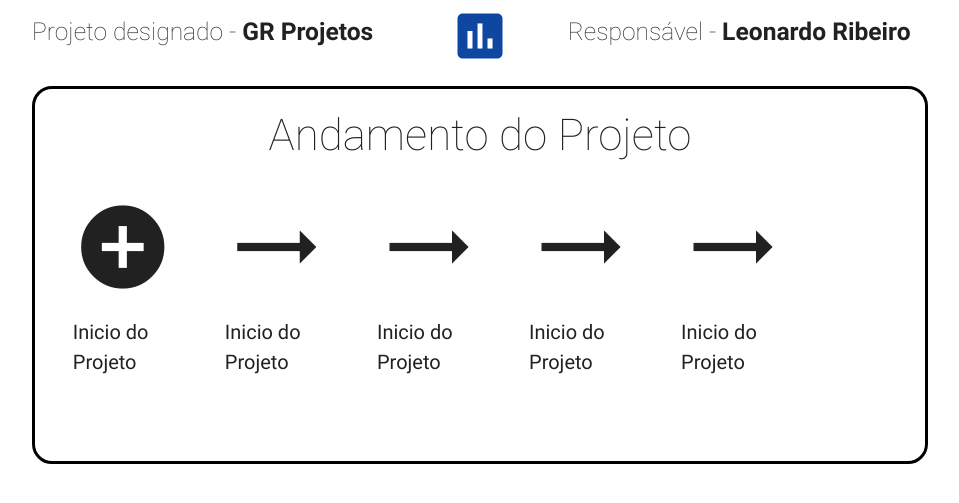
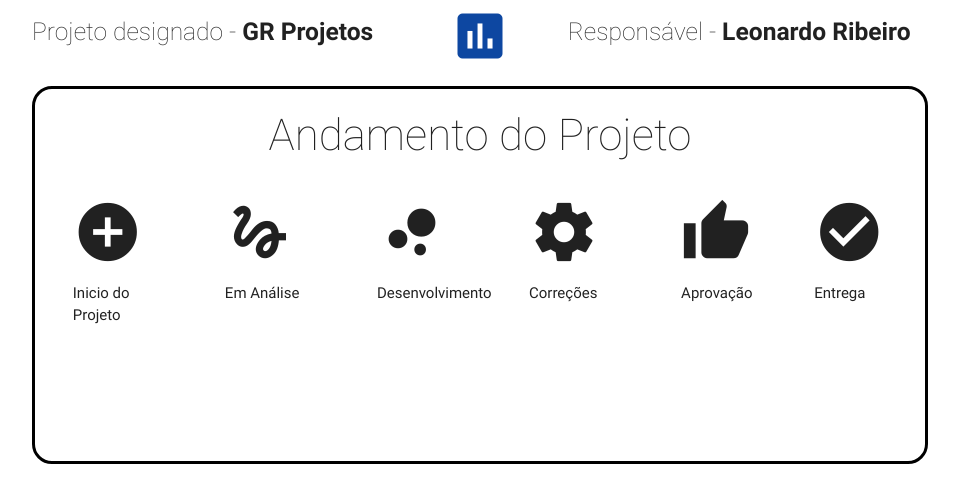
Before and after one commit to leolegends/gr_projetos, a PHP site: page / in a window 1280 px wide. Shown: the part 140-643 px from the top of the page, without its empty margins (160-1119 px from the left). Run offline with PHP 8.4, Linux system fonts and the light colour scheme.

Commit message:
Adicionado icones timeline

```diff
--- a/index.php
+++ b/index.php
@@ -39,32 +39,38 @@
 						<div class="row">
 							    <div class='col m2'>
 								<div style="margin-left: 1cm;">
-									<i class="material-icons" style="font-size: 100px;">add_circle</i>
-									<p class='fonte'>Inicio do Projeto</p>
+									<i class="material-icons" style="font-size: 70px;">add_circle</i>
+									<p>Inicio do Projeto</p>
 								</div>
 							 </div>
 							    <div class='col m2'>
 								<div style="margin-left: 1cm;">
-									<i class="material-icons" style="font-size: 100px;">trending_flat</i>
-									<p class='fonte'>Inicio do Projeto</p>
+									<i class="material-icons" style="font-size: 70px;">gesture</i>
+									<p>Em Análise</p>
 								</div>
 							 </div>
 							    <div class='col m2'>
 								<div style="margin-left: 1cm;">
-									<i class="material-icons" style="font-size: 100px;">trending_flat</i>
-									<p class='fonte'>Inicio do Projeto</p>
+									<i class="material-icons" style="font-size: 70px;">bubble_charts</i>
+									<p>Desenvolvimento</p>
 								</div>
 							 </div>
 							    <div class='col m2'>
 								<div style="margin-left: 1cm;">
-									<i class="material-icons" style="font-size: 100px;">trending_flat</i>
-									<p class='fonte'>Inicio do Projeto</p>
+									<i class="material-icons" style="font-size: 70px;">settings</i>
+									<p>Correções</p>
 								</div>
 							 </div>
 							    <div class='col m2'>
 								<div style="margin-left: 1cm;">
-									<i class="material-icons" style="font-size: 100px;">trending_flat</i>
-									<p class='fonte'>Inicio do Projeto</p>
+									<i class="material-icons" style="font-size: 70px;">thumb_up</i>
+									<p>Aprovação</p>
+								</div>
+							 </div>
+							    <div class='col m2'>
+								<div style="margin-left: 0.5cm;">
+									<i class="material-icons" style="font-size: 70px;">check_circle</i>
+									<p>Entrega</p>
 								</div>
 							 </div>
 						</div>
--- a/materialize/css/style.css
+++ b/materialize/css/style.css
@@ -68,7 +68,3 @@ h1, h2, h3, h4, h5, h6{
 font-weight: 100;
 
 }
-
-.fonte {
-  font-size: 20px;
-}
```
